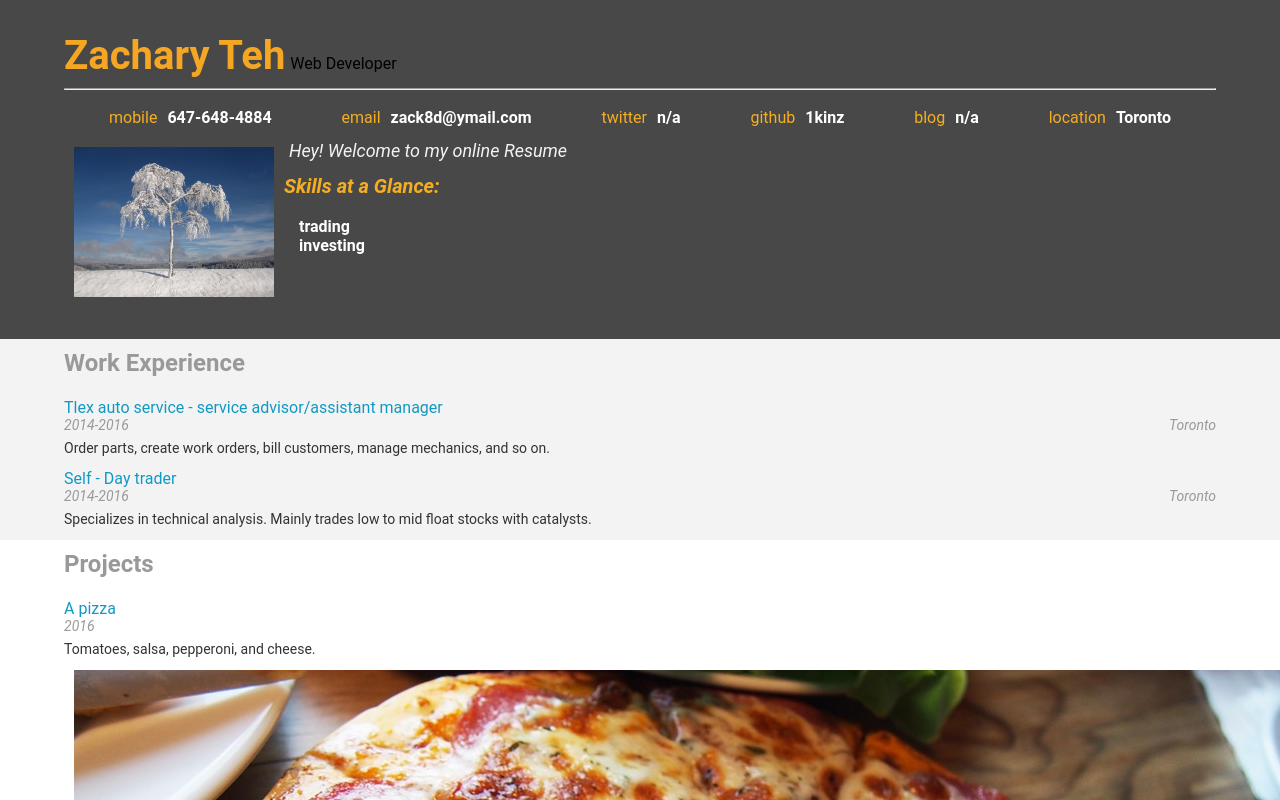
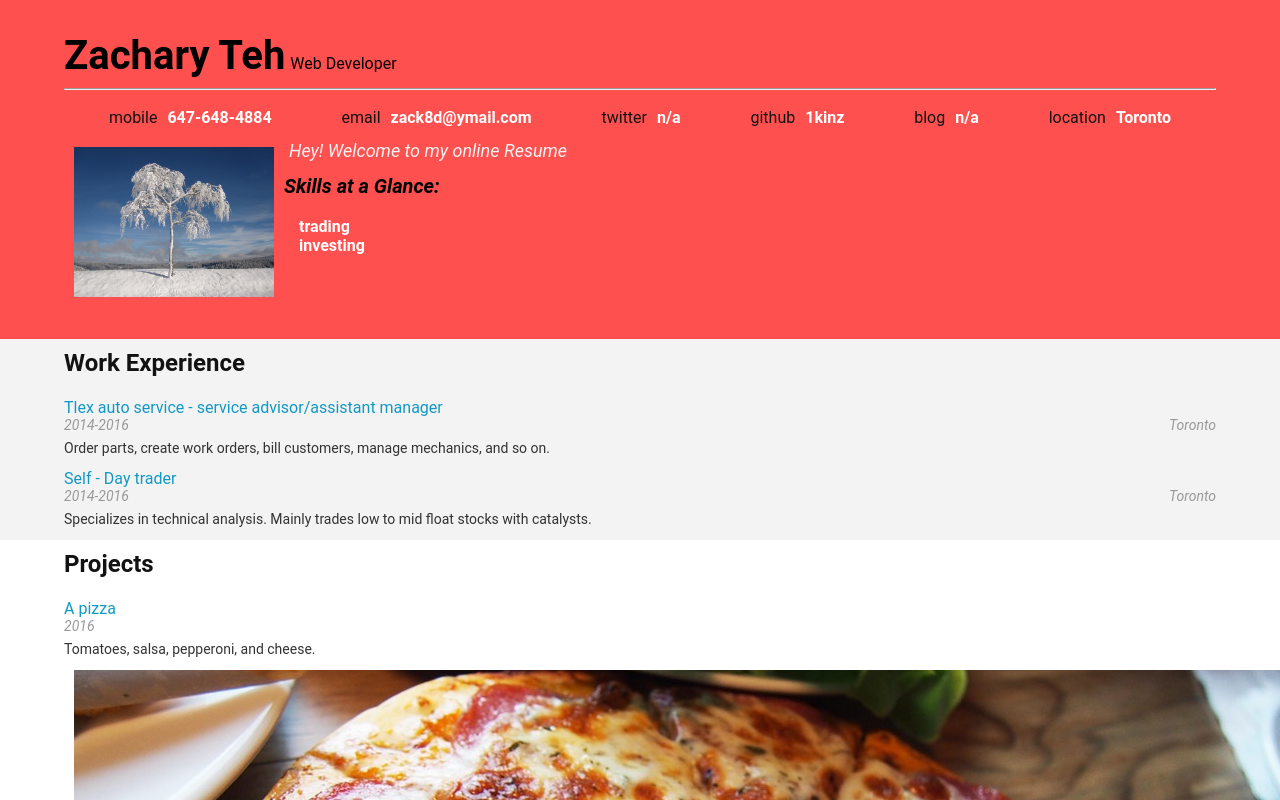
Before and after one commit to 1Kinz/Project-2-Online-Resume, a plain HTML site: page index.html in a window 1280 px wide. Shown: the top 800 px of the page. Drawn offline with Linux system fonts and the light colour scheme; some packages are replaced by stand-ins of ours.

Commit message:
Changed css style and finish all editted to fit all req.

```diff
--- a/css/style.css
+++ b/css/style.css
@@ -26,7 +26,7 @@ h6 {
 
 h1 {
   font-size: 40px;
-  color: #f5a623;
+  color: #000000;
   line-height: 48px;
   display: inline;
 }
@@ -34,7 +34,7 @@ h1 {
 h2 {
   font-weight: bold;
   font-size: 24px;
-  color: #999;
+  color: #121212;
   line-height: 29px;
   padding: 10px;
 }
@@ -42,7 +42,7 @@ h2 {
 h3 {
   font-style: italic;
   font-size: 20px;
-  color: #000;
+  color: #000000;
   line-height: 22px;
 }
 
@@ -100,16 +100,16 @@ a {
 }
 
 #skills-h3 {
-  color: #f5ae23;
+  color: #000000;
   display: none;
 }
 
 .orange {
-  background-color: #f5ae23;
+  background-color: #FF5050;
 }
 
 .orange-text {
-  color: #f5ae23;
+  color: #121212;
 }
 
 .white-text {
@@ -129,7 +129,7 @@ a {
 
 /* TODO: Replace with image later */
 #header {
-  background-color: #484848;
+  background-color: #FF5050;
 }
 
 .flex-box {
--- a/js/resumeBuilder.js
+++ b/js/resumeBuilder.js
@@ -32,9 +32,9 @@ var education = {
         degree: 'Bachelor',
         dates: '2021',
         majors: ['Economics'],
-        url:'www.comingsoon.com'
+        url: 'www.comingsoon.com'
     }],
-     onlineCourses: [{
+    onlineCourses: [{
         title: "Javascript Udacity",
         school: 'Udacity',
         dates: '2016',
@@ -80,7 +80,6 @@ bio.display = function() {
     $('#header').append(combined);
     $('#header').prepend(formattedRole);
     $('#header').prepend(formattedName);
-
 
     var formattedMobile = HTMLmobile.replace('%data%', bio.contacts.mobile);
     var formattedEmail = HTMLemail.replace('%data%', bio.contacts.email);
```
